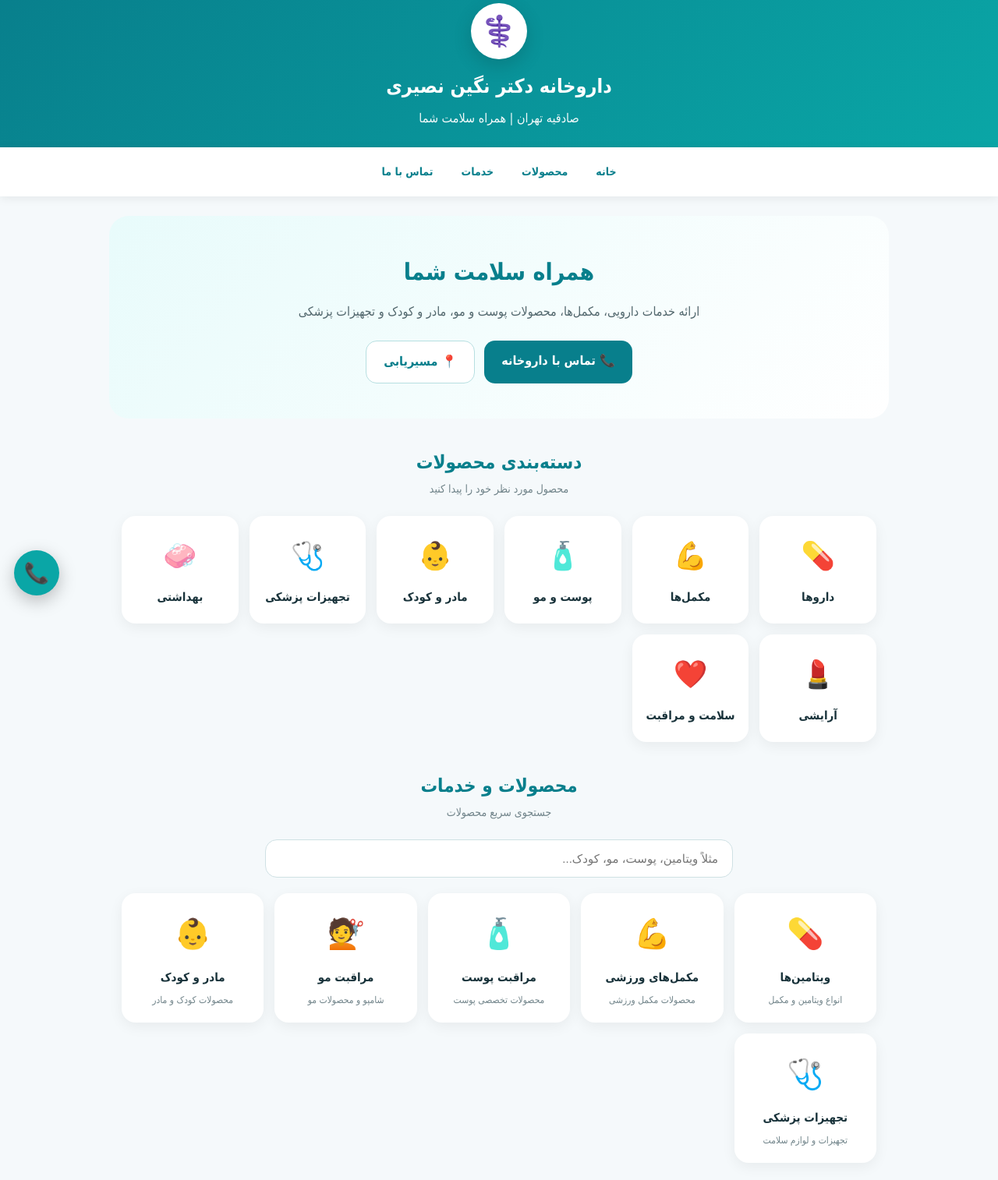
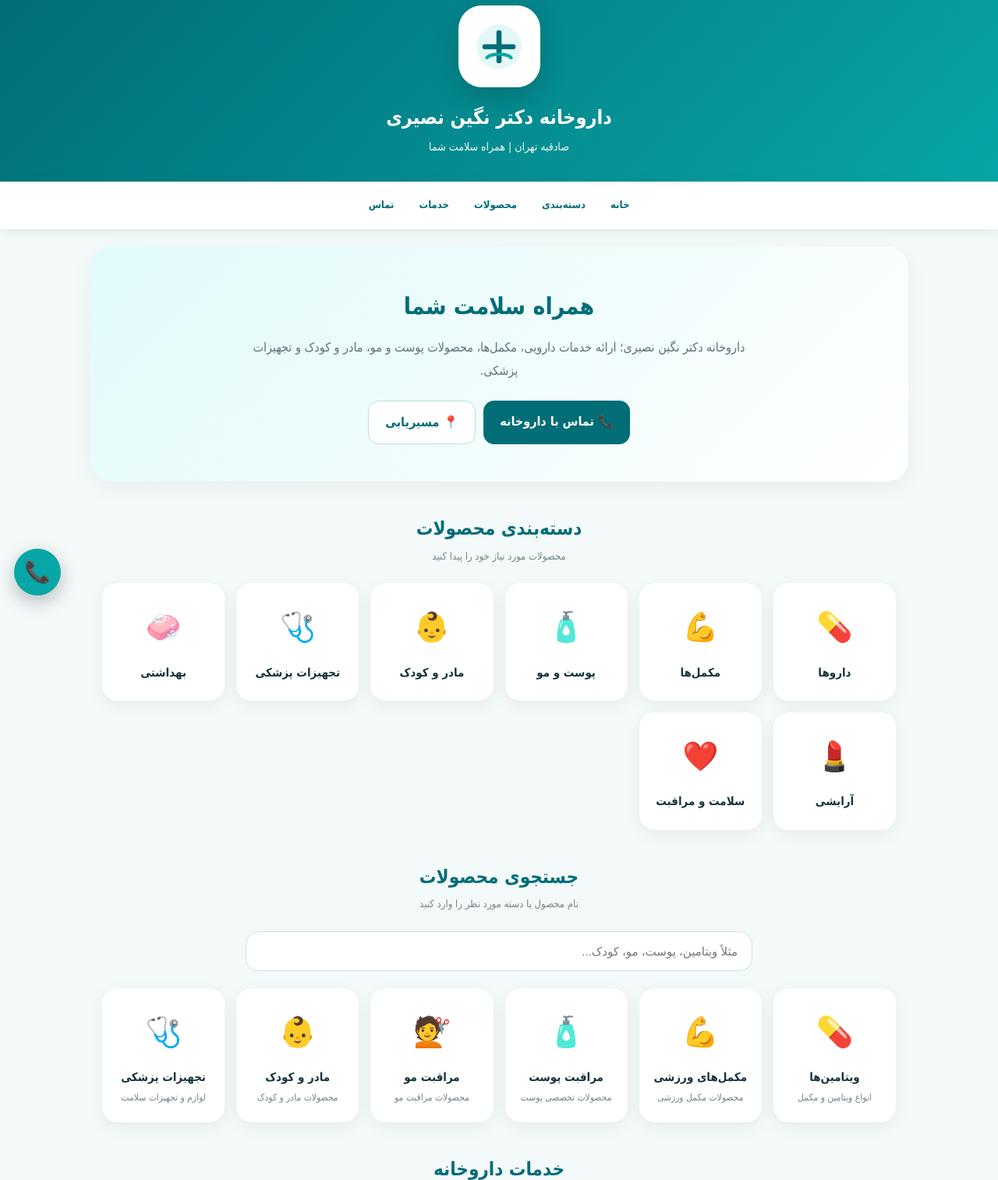
Before and after one commit to goli545asli-sudo/pharmacy_site, a plain HTML site: page index.html in a window 1280 px wide. Shown: the part 18-1532 px from the top of the page at 78% size. Drawn offline with Linux system fonts and the light colour scheme.

Commit message:
Update index.html

```diff
--- a/index.html
+++ b/index.html
@@ -6,114 +6,113 @@
 
 <title>داروخانه دکتر نگین نصیری | صادقیه تهران</title>
 
-<meta name="description" content="داروخانه دکتر نگین نصیری در صادقیه تهران، ارائه خدمات دارویی، مکمل، محصولات پوست و مو، مادر و کودک و تجهیزات پزشکی.">
+<meta name="description" content="داروخانه دکتر نگین نصیری در صادقیه تهران، ارائه خدمات دارویی، مکمل، پوست و مو، مادر و کودک و تجهیزات پزشکی.">
 
 <style>
-*{
-    box-sizing:border-box;
-    margin:0;
-    padding:0;
-}
+*{box-sizing:border-box;margin:0;padding:0}
+
+html{scroll-behavior:smooth}
 
 body{
 font-family:Tahoma,Arial,sans-serif;
-    background:#f5f9fb;
-    color:#18323a;
-    line-height:1.8;
+background:#f4f9fa;
+color:#18343b;
+line-height:1.9;
 }
 
-a{
-    text-decoration:none;
-    color:inherit;
-}
+a{text-decoration:none;color:inherit}
 
 .header{
-    background:linear-gradient(135deg,#087f8c,#0aa6a6);
+background:linear-gradient(135deg,#006d77,#08a6a6);
 color:white;
-    padding:22px 18px;
+padding:25px 16px 32px;
 text-align:center;
 }
 
 .logo{
-    width:72px;
-    height:72px;
+width:105px;
+height:105px;
 margin:auto;
 background:white;
-    color:#087f8c;
-    border-radius:50%;
+border-radius:30px;
 display:flex;
 align-items:center;
 justify-content:center;
-    font-size:38px;
-    box-shadow:0 8px 25px rgba(0,0,0,.15);
+box-shadow:0 12px 35px rgba(0,0,0,.18);
+}
+
+.logo svg{
+width:82px;
+height:82px;
 }
 
 .header h1{
-    margin-top:12px;
 font-size:25px;
+margin-top:15px;
 }
 
 .header p{
+font-size:14px;
 opacity:.95;
-    margin-top:5px;
 }
 
 .nav{
+position:sticky;
+top:0;
+z-index:100;
 background:white;
-    padding:12px;
 display:flex;
 justify-content:center;
-    gap:10px;
+gap:8px;
 flex-wrap:wrap;
-    box-shadow:0 2px 12px rgba(0,0,0,.08);
-    position:sticky;
-    top:0;
-    z-index:10;
+padding:11px;
+box-shadow:0 3px 15px rgba(0,0,0,.08);
 }
 
 .nav a{
-    padding:7px 13px;
+color:#006d77;
+font-size:13px;
+font-weight:bold;
+padding:7px 12px;
 border-radius:20px;
-    color:#087f8c;
-    font-size:14px;
-    font-weight:bold;
 }
 
 .nav a:hover{
-    background:#e6f7f7;
+background:#e5f7f7;
 }
 
 .hero{
-    max-width:1000px;
-    margin:25px auto;
-    padding:45px 20px;
+max-width:1050px;
+margin:22px auto;
+padding:48px 20px;
 text-align:center;
-    background:linear-gradient(135deg,#e8fbfb,#ffffff);
-    border-radius:25px;
+background:linear-gradient(135deg,#e1fafa,#ffffff);
+border-radius:28px;
+box-shadow:0 8px 30px rgba(0,0,0,.05);
 }
 
 .hero h2{
 font-size:30px;
-    color:#087f8c;
+color:#006d77;
 margin-bottom:10px;
 }
 
 .hero p{
 max-width:650px;
-    margin:0 auto 22px;
-    color:#52676d;
+margin:auto auto 22px;
+color:#5d7379;
 }
 
 .buttons{
 display:flex;
 justify-content:center;
-    gap:12px;
+gap:10px;
 flex-wrap:wrap;
 }
 
 .btn{
 display:inline-block;
-    padding:12px 22px;
+padding:12px 21px;
 border-radius:14px;
 font-weight:bold;
 transition:.2s;
@@ -123,60 +122,59 @@ a{
 transform:translateY(-2px);
 }
 
-.btn-primary{
-    background:#087f8c;
+.primary{
+background:#006d77;
 color:white;
 }
 
-.btn-secondary{
+.secondary{
 background:white;
-    color:#087f8c;
-    border:1px solid #b7dfe1;
+color:#006d77;
+border:1px solid #b9dfe1;
 }
 
 .container{
-    max-width:1000px;
-    margin:35px auto;
+max-width:1050px;
+margin:38px auto;
 padding:0 16px;
 }
 
-.section-title{
+.title{
 text-align:center;
 margin-bottom:22px;
 }
 
-.section-title h2{
-    color:#087f8c;
+.title h2{
+color:#006d77;
 font-size:24px;
 }
 
-.section-title p{
-    color:#71848a;
-    font-size:14px;
+.title p{
+font-size:13px;
+color:#71858a;
 }
 
 .grid{
 display:grid;
 grid-template-columns:repeat(auto-fit,minmax(140px,1fr));
-    gap:14px;
+gap:15px;
 }
 
 .card{
 background:white;
-    padding:20px 12px;
+border-radius:20px;
+padding:22px 12px;
 text-align:center;
-    border-radius:18px;
-    box-shadow:0 5px 18px rgba(0,0,0,.06);
+box-shadow:0 6px 22px rgba(0,0,0,.06);
 transition:.2s;
 }
 
 .card:hover{
 transform:translateY(-4px);
-    box-shadow:0 9px 25px rgba(0,0,0,.1);
 }
 
-.card .icon{
-    font-size:35px;
+.icon{
+font-size:37px;
 margin-bottom:8px;
 }
 
@@ -184,136 +182,139 @@ a{
 font-size:15px;
 }
 
-.search-box{
-    margin:20px auto;
-    max-width:600px;
+.card p{
+font-size:12px;
+color:#72868b;
+margin-top:5px;
 }
 
-.search-box input{
+.search{
+max-width:650px;
+margin:0 auto 22px;
+}
+
+.search input{
 width:100%;
-    padding:15px 18px;
+padding:16px 18px;
 border:1px solid #cfe1e4;
-    border-radius:15px;
+border-radius:16px;
 font-size:15px;
 outline:none;
+background:white;
 }
 
-.search-box input:focus{
-    border-color:#087f8c;
+.search input:focus{
+border-color:#006d77;
 }
 
 .products{
 display:grid;
-    grid-template-columns:repeat(auto-fit,minmax(160px,1fr));
-    gap:14px;
+grid-template-columns:repeat(auto-fit,minmax(155px,1fr));
+gap:15px;
 }
 
 .product{
 background:white;
-    border-radius:18px;
-    padding:18px;
+border-radius:20px;
+padding:20px 12px;
 text-align:center;
-    box-shadow:0 5px 18px rgba(0,0,0,.06);
+box-shadow:0 6px 22px rgba(0,0,0,.06);
 }
 
-.product-icon{
+.product .icon{
 font-size:38px;
-    margin-bottom:8px;
 }
 
 .product h3{
 font-size:15px;
-    margin-bottom:5px;
 }
 
 .product p{
-    color:#71848a;
 font-size:12px;
+color:#71858a;
 }
 
 .info{
 background:white;
-    border-radius:20px;
-    padding:25px;
-    box-shadow:0 5px 18px rgba(0,0,0,.06);
+border-radius:22px;
+padding:22px;
+box-shadow:0 6px 22px rgba(0,0,0,.06);
 }
 
-.info-row{
+.row{
 padding:13px 0;
-    border-bottom:1px solid #edf2f3;
+border-bottom:1px solid #edf1f2;
 }
 
-.info-row:last-child{
-    border-bottom:none;
+.row:last-child{
+border-bottom:0;
 }
 
-.info-row strong{
-    color:#087f8c;
+.row strong{
+color:#006d77;
 }
 
 .contact{
+background:linear-gradient(135deg,#006d77,#08a6a6);
+color:white;
+padding:35px 18px;
+border-radius:27px;
 text-align:center;
-    background:#087f8c;
-    color:white;
-    padding:35px 20px;
-    border-radius:25px;
 }
 
 .contact h2{
-    margin-bottom:10px;
+margin-bottom:8px;
 }
 
 .contact p{
-    margin-bottom:20px;
+font-size:14px;
+margin-bottom:18px;
 }
 
 .contact .btn{
 background:white;
-    color:#087f8c;
-    margin:5px;
+color:#006d77;
+margin:4px;
+}
+
+.hours{
+background:#eaf9f9;
+border-radius:20px;
+padding:18px;
+margin-top:20px;
+text-align:center;
+color:#426168;
 }
 
 .footer{
 text-align:center;
-    padding:25px 15px;
-    color:#71848a;
+padding:30px 15px;
 font-size:13px;
+color:#71858a;
 }
 
-.float-call{
+.float{
 position:fixed;
 left:18px;
 bottom:18px;
-    width:58px;
-    height:58px;
+width:60px;
+height:60px;
 border-radius:50%;
-    background:#0aa6a6;
+background:#08a6a6;
 color:white;
 display:flex;
 align-items:center;
 justify-content:center;
-    font-size:26px;
-    box-shadow:0 7px 22px rgba(0,0,0,.25);
-    z-index:20;
+font-size:27px;
+box-shadow:0 8px 25px rgba(0,0,0,.25);
+z-index:200;
 }
 
 @media(max-width:600px){
-    .header h1{
-        font-size:21px;
-    }
-
-    .hero{
-        margin:15px 10px;
-        padding:35px 15px;
-    }
-
-    .hero h2{
-        font-size:25px;
-    }
-
-    .container{
-        margin:28px auto;
-    }
+.header h1{font-size:21px}
+.hero{margin:15px 10px;padding:35px 15px}
+.hero h2{font-size:25px}
+.container{margin:30px auto}
 }
 </style>
 </head>
@@ -321,45 +322,84 @@ a{
 <body>
 
 <header class="header">
-    <div class="logo">⚕️</div>
+
+<div class="logo">
+
+<svg viewBox="0 0 100 100" xmlns="http://www.w3.org/2000/svg">
+
+<rect x="5" y="5" width="90" height="90" rx="25" fill="#ffffff"/>
+
+<circle cx="50" cy="50" r="35" fill="#e5f8f8"/>
+
+<path d="M50 28v44M28 50h44"
+stroke="#006d77"
+stroke-width="8"
+stroke-linecap="round"/>
+
+<path d="M31 67 C38 60,62 60,69 67"
+fill="none"
+stroke="#08a6a6"
+stroke-width="5"
+stroke-linecap="round"/>
+
+</svg>
+
+</div>
+
 <h1>داروخانه دکتر نگین نصیری</h1>
 <p>صادقیه تهران | همراه سلامت شما</p>
+
 </header>
 
+
 <nav class="nav">
+
 <a href="#home">خانه</a>
+<a href="#categories">دسته‌بندی</a>
 <a href="#products">محصولات</a>
 <a href="#services">خدمات</a>
-    <a href="#contact">تماس با ما</a>
+<a href="#contact">تماس</a>
+
 </nav>
 
+
 <section class="hero" id="home">
+
 <h2>همراه سلامت شما</h2>
 
 <p>
+داروخانه دکتر نگین نصیری؛
 ارائه خدمات دارویی، مکمل‌ها، محصولات پوست و مو،
-        مادر و کودک و تجهیزات پزشکی
+مادر و کودک و تجهیزات پزشکی.
 </p>
 
 <div class="buttons">
-        <a class="btn btn-primary" href="tel:02144230342">
+
+<a class="btn primary" href="tel:02144230342">
 📞 تماس با داروخانه
 </a>
 
-        <a class="btn btn-secondary"
+<a class="btn secondary"
 href="https://www.google.com/maps/search/?api=1&query=داروخانه+دکتر+نگین+نصیری+صادقیه+تهران"
 target="_blank">
 📍 مسیریابی
 </a>
+
 </div>
+
 </section>
 
-<section class="container">
 
-    <div class="section-title">
+<section class="container" id="categories">
+
+<div class="title">
+
 <h2>دسته‌بندی محصولات</h2>
-        <p>محصول مورد نظر خود را پیدا کنید</p>
+
+<p>محصولات مورد نیاز خود را پیدا کنید</p>
+
 </div>
+
 
 <div class="grid">
 
@@ -407,68 +447,80 @@ a{
 
 </section>
 
+
 <section class="container" id="products">
 
-    <div class="section-title">
-        <h2>محصولات و خدمات</h2>
-        <p>جستجوی سریع محصولات</p>
+<div class="title">
+
+<h2>جستجوی محصولات</h2>
+
+<p>نام محصول یا دسته مورد نظر را وارد کنید</p>
+
 </div>
 
-    <div class="search-box">
+
+<div class="search">
+
 <input
+id="search"
 type="text"
-            id="search"
 placeholder="مثلاً ویتامین، پوست، مو، کودک..."
 onkeyup="searchProducts()">
+
 </div>
+
 
 <div class="products" id="productList">
 
 <div class="product">
-            <div class="product-icon">💊</div>
+<div class="icon">💊</div>
 <h3>ویتامین‌ها</h3>
 <p>انواع ویتامین و مکمل</p>
 </div>
 
 <div class="product">
-            <div class="product-icon">💪</div>
+<div class="icon">💪</div>
 <h3>مکمل‌های ورزشی</h3>
 <p>محصولات مکمل ورزشی</p>
 </div>
 
 <div class="product">
-            <div class="product-icon">🧴</div>
+<div class="icon">🧴</div>
 <h3>مراقبت پوست</h3>
 <p>محصولات تخصصی پوست</p>
 </div>
 
 <div class="product">
-            <div class="product-icon">💇</div>
+<div class="icon">💇</div>
 <h3>مراقبت مو</h3>
-            <p>شامپو و محصولات مو</p>
+<p>محصولات مراقبت مو</p>
 </div>
 
 <div class="product">
-            <div class="product-icon">👶</div>
+<div class="icon">👶</div>
 <h3>مادر و کودک</h3>
-            <p>محصولات کودک و مادر</p>
+<p>محصولات مادر و کودک</p>
 </div>
 
 <div class="product">
-            <div class="product-icon">🩺</div>
+<div class="icon">🩺</div>
 <h3>تجهیزات پزشکی</h3>
-            <p>تجهیزات و لوازم سلامت</p>
+<p>لوازم و تجهیزات سلامت</p>
 </div>
 
 </div>
 
 </section>
 
+
 <section class="container" id="services">
 
-    <div class="section-title">
+<div class="title">
+
 <h2>خدمات داروخانه</h2>
+
 </div>
+
 
 <div class="grid">
 
@@ -481,7 +533,7 @@ a{
 <div class="card">
 <div class="icon">💊</div>
 <h3>مکمل و ویتامین</h3>
-            <p>ارائه محصولات مکمل و ویتامینی</p>
+<p>ارائه مکمل‌ها و محصولات ویتامینی</p>
 </div>
 
 <div class="card">
@@ -494,30 +546,34 @@ a{
 
 </section>
 
+
 <section class="container">
 
-    <div class="section-title">
+<div class="title">
+
 <h2>اطلاعات داروخانه</h2>
+
 </div>
+
 
 <div class="info">
 
-        <div class="info-row">
+<div class="row">
 <strong>🏪 نام:</strong>
 داروخانه دکتر نگین نصیری
 </div>
 
-        <div class="info-row">
+<div class="row">
 <strong>📞 تلفن:</strong>
 <a href="tel:02144230342">02144230342</a>
 </div>
 
-        <div class="info-row">
+<div class="row">
 <strong>📱 موبایل:</strong>
 <a href="tel:09106803313">09106803313</a>
 </div>
 
-        <div class="info-row">
+<div class="row">
 <strong>📍 آدرس:</strong>
 بین فلکه اول و دوم صادقیه، خیابان ستارخان،
 نبش بلوار شهدای صادقیه، پلاک ۲
@@ -525,7 +581,20 @@ a{
 
 </div>
 
+
+<div class="hours">
+
+<strong>🕐 ساعات کاری</strong>
+
+<br>
+
+برای اطلاع از ساعات کاری و موجودی محصولات،
+با داروخانه تماس بگیرید.
+
+</div>
+
 </section>
+
 
 <section class="container" id="contact">
 
@@ -534,16 +603,19 @@ a{
 <h2>با ما در ارتباط باشید</h2>
 
 <p>
-            برای تماس، ارسال پیام یا مسیریابی از گزینه‌های زیر استفاده کنید.
+برای تماس، پیامک یا مسیریابی از گزینه‌های زیر استفاده کنید.
 </p>
+
 
 <a class="btn" href="tel:02144230342">
 📞 تماس
 </a>
 
+
 <a class="btn" href="sms:09106803313">
 💬 پیامک
 </a>
+
 
 <a class="btn"
 href="https://www.google.com/maps/search/?api=1&query=داروخانه+دکتر+نگین+نصیری+صادقیه+تهران"
@@ -555,38 +627,50 @@ a{
 
 </section>
 
+
 <footer class="footer">
+
 © 2026 داروخانه دکتر نگین نصیری
+
 <br>
+
 صادقیه تهران
+
+<br>
+
+همراه سلامت شما ❤️
+
 </footer>
 
-<a class="float-call" href="tel:02144230342">
+
+<a class="float" href="tel:02144230342">
 📞
 </a>
+
 
 <script>
 
 function searchProducts(){
 
-    const input =
+let input =
 document.getElementById("search").value.toLowerCase();
 
-    const products =
+let products =
 document.querySelectorAll(".product");
 
 products.forEach(function(product){
 
-        const text =
+let text =
 product.innerText.toLowerCase();
 
 if(text.includes(input)){
-            product.style.display = "";
+product.style.display="";
 }else{
-            product.style.display = "none";
+product.style.display="none";
 }
 
 });
+
 }
 
 </script>
```
Lines whose indentation alone changed are shown as unchanged.
